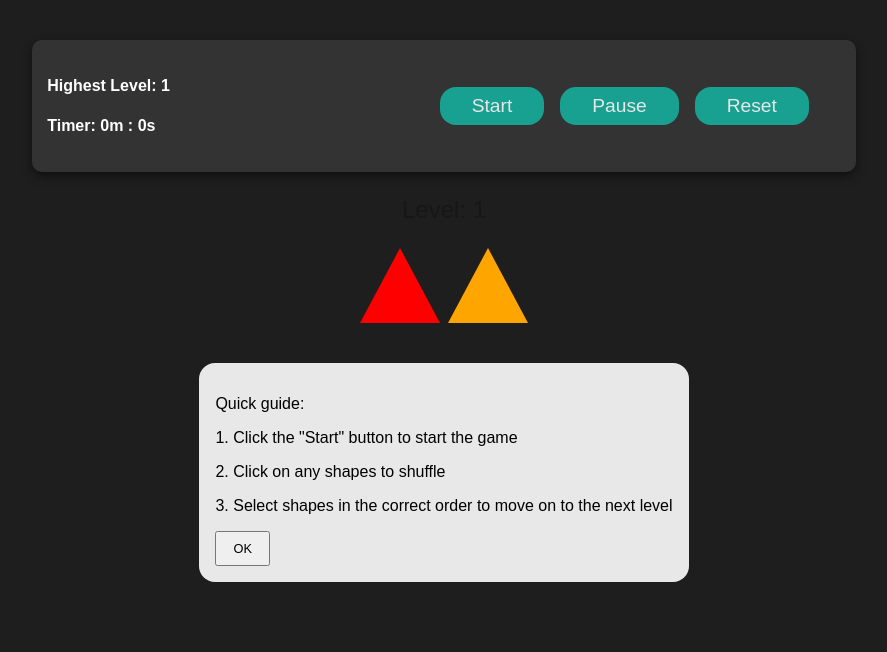
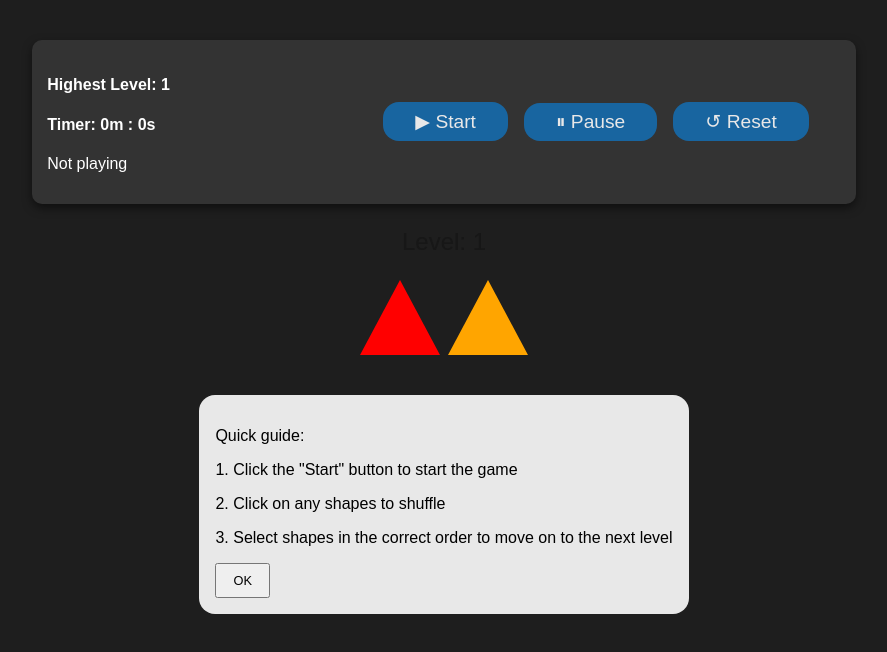
Before and after one commit to tinpham5614/mcolor-frontend-app, a Next.js app: page / in a window 1280 px wide. Shown: the top 652 px of the page, without its empty margins (196-1083 px from the left). Built offline with nearby package versions, Linux system fonts and the light colour scheme.

Commit message:
update minor things

```diff
--- a/src/app/page.js
+++ b/src/app/page.js
@@ -141,12 +141,15 @@ export default function Home() {
           <h4>
             Timer: {minutes}m : {seconds}s
           </h4>
+          <p>{isRunning ? "Playing..." : "Not playing"}</p>
         </div>
 
         <div className="button-container">
-          <button onClick={handleStart}>Start</button>
-          <button onClick={pause}>Pause</button>
-          <button onClick={handleReset}>Reset</button>
+          <button onClick={handleStart} disabled={true ? isRunning : false}>
+            ▶︎ Start
+          </button>
+          <button onClick={pause}>⏸︎ Pause</button>
+          <button onClick={handleReset}>↺ Reset</button>
         </div>
       </div>
 
--- a/src/app/styles/index.css
+++ b/src/app/styles/index.css
@@ -74,9 +74,10 @@
 }
 
 .shapes-container-random button {
-  padding: 0.5rem 0.7rem;
-  font-size: 1.2rem;
+  font-size: 0.8rem;
   cursor: pointer;
+  border: none;
+  border-radius: 16px;
 }
 
 h1 {
@@ -110,7 +111,7 @@ h1 {
   padding: 0.5rem 2rem;
   font-size: 1.2rem;
   cursor: pointer;
-  background-color: rgb(24, 160, 145);
+  background-color: #1865a0;
   border: none;
   border-radius: 16px;
   color: #e8e8e8;
```
